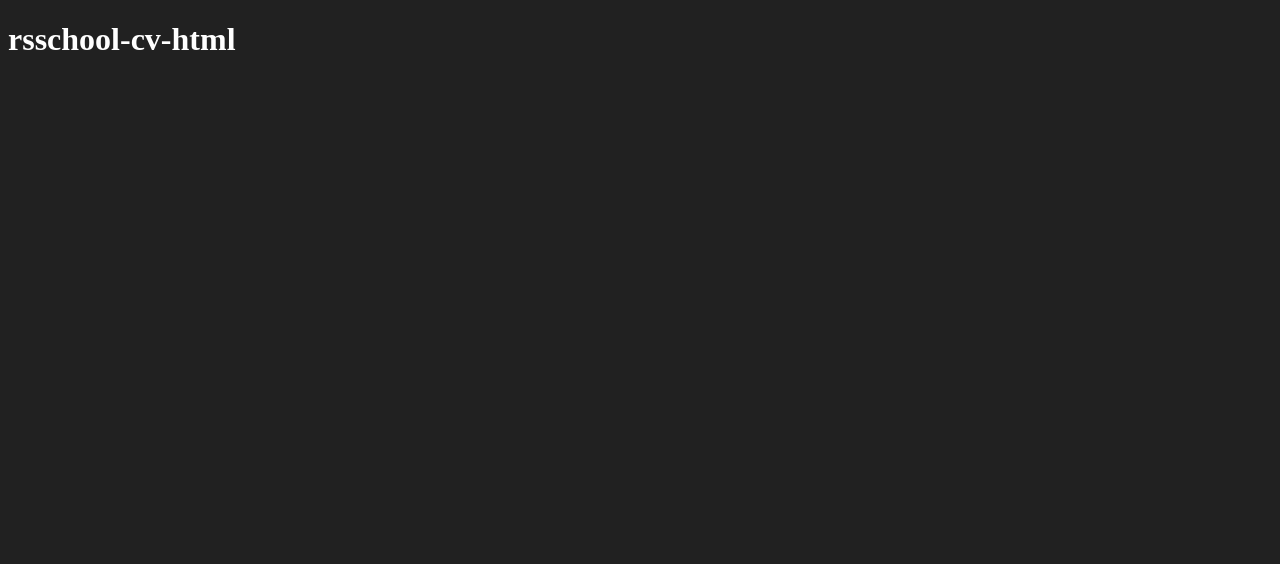
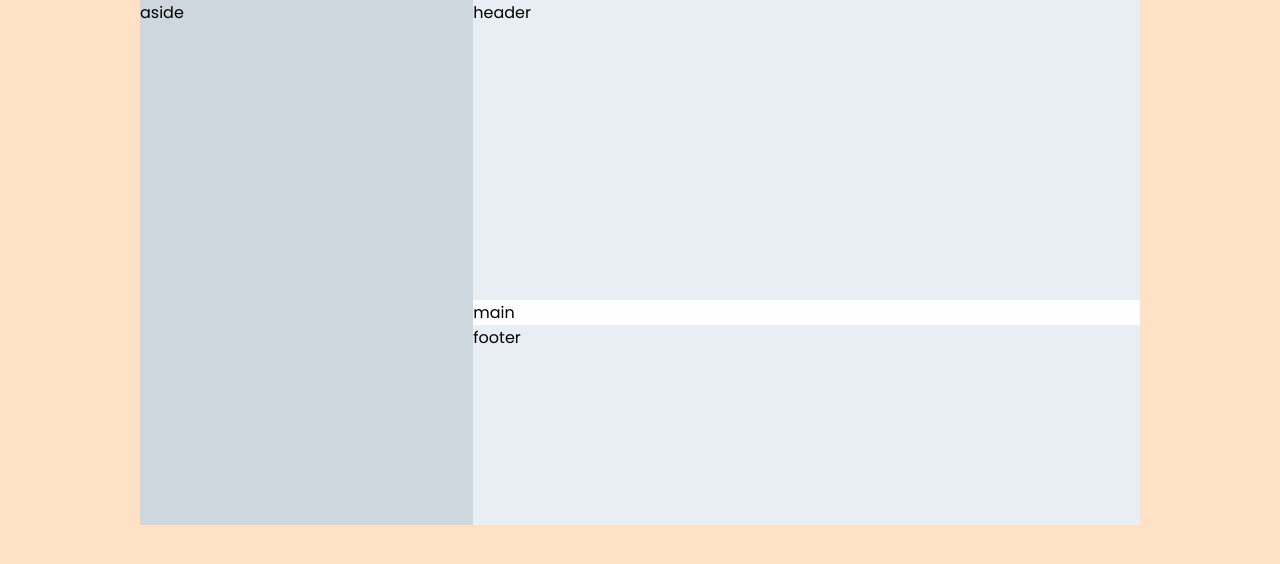
Before and after one commit to AsieievKostiantyn/rsschool-cv, a plain HTML site: page index.html in a window 1280 px wide. Drawn offline with Linux system fonts and the light colour scheme.

Commit message:
feat: layout, root variables and normilize

```diff
--- a/index.html
+++ b/index.html
@@ -1,12 +1,17 @@
 <!DOCTYPE html>
 <html lang="en">
-<head>
-    <meta charset="UTF-8">
-    <meta name="viewport" content="width=device-width, initial-scale=1.0">
-    <link rel="stylesheet" href="./style.css">
+  <head>
+    <meta charset="UTF-8" />
+    <meta name="viewport" content="width=device-width, initial-scale=1.0" />
+    <link rel="stylesheet" href="./styles/index.css" />
     <title>CV</title>
-</head>
-<body>
-    <h1>rsschool-cv-html</h1>
-</body>
+  </head>
+  <body>
+    <div class="wrapper">
+      <header>header</header>
+      <aside>aside</aside>
+      <main>main</main>
+      <footer>footer</footer>
+    </div>
+  </body>
 </html>
--- a/style.css
+++ /dev/null
@@ -1,4 +0,0 @@
-body {
-    background-color: #212121;
-    color: white;
-}
--- /dev/null
+++ b/styles/index.css
@@ -0,0 +1,60 @@
+@import './normilize.css';
+
+@font-face {
+  font-family: 'Poppins';
+  font-style: normal;
+  font-weight: 400;
+  src: url('./fonts/Poppins-Regular.ttf');
+}
+
+:root {
+  --primary-background: #fefefe;
+  --aside-color: #ced6de;
+  --header-color: #e8eef4;
+  --second-text-color: #6e7479;
+  --section-headers-background: #231e22;
+}
+
+body {
+  font-family: 'Poppins';
+  background-color: #ffe1c6;
+}
+
+.wrapper {
+  max-width: 1000px;
+  margin: 0 auto;
+  display: grid;
+  grid-template-columns: 1fr 2fr;
+  grid-template-rows: 300px auto 200px;
+
+  @media (max-width: 720px) {
+    display: flex;
+    flex-direction: column;
+  }
+}
+
+header {
+  display: subgrid;
+  grid-column: 2/3;
+  grid-row: 1/2;
+  background-color: var(--header-color);
+}
+
+aside {
+  display: subgrid;
+  grid-column: 1/2;
+  grid-row: 1/4;
+  background-color: var(--aside-color);
+}
+main {
+  display: subgrid;
+  grid-column: 2/3;
+  grid-row: 2/3;
+  background-color: var(--primary-background);
+}
+footer {
+  display: subgrid;
+  grid-column: 2/3;
+  grid-row: 3/4;
+  background-color: var(--header-color);
+}
--- /dev/null
+++ b/styles/normilize.css
@@ -0,0 +1,59 @@
+* {
+  box-sizing: border-box;
+}
+
+html,
+body,
+div,
+span,
+h1,
+h2,
+h3,
+h4,
+h5,
+h6,
+p,
+a,
+img,
+strong,
+em,
+ul,
+ol,
+li {
+  margin: 0;
+  padding: 0;
+  border: 0;
+  font-size: 100%;
+  vertical-align: baseline;
+}
+
+ul,
+ol {
+  list-style: none;
+}
+
+img {
+  width: 100%;
+  height: 100%;
+  display: block;
+}
+
+a {
+  text-decoration: none;
+  color: inherit;
+}
+
+button,
+input,
+select,
+textarea {
+  font: inherit;
+}
+
+input {
+  border: none;
+}
+
+html {
+  scroll-behavior: smooth;
+}
```
Also changed, not shown: styles/fonts/Poppins-Regular.ttf (added), 1 other file.
